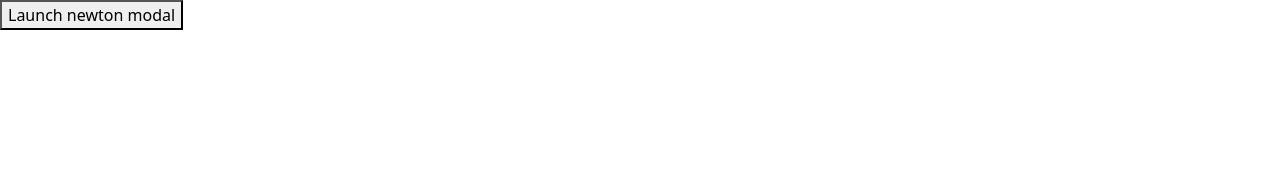
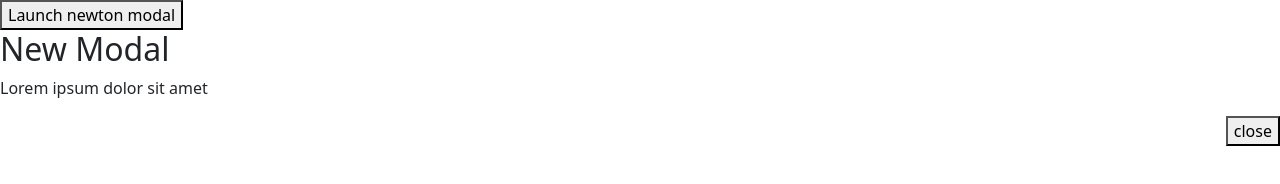
Before and after one commit to acciojob/bootstrap-modals-vaibha987, a website: page main.html in a window 1280 px wide. Drawn offline with nearby package versions, Linux system fonts and the light colour scheme.

Commit message:
created a submission

```diff
--- a/main.html
+++ b/main.html
@@ -11,7 +11,7 @@ integrity="sha384-aFq/bzH65dt+w6FI2ooMVUpc+21e0SRygnTpmBvdBgSdnuTN7QbdgL+OapgHtv
 <body>
     <button id="open-modal" data-bs-toggle="modal" data-bs-target="#newton-modal">Launch newton modal</button>
 
-    <div class="modal" id="newton-modal">
+    <div class="show" id="newton-modal">
 		<div class="modal-dialog">
         <div class="modal-content">
             <div class="modal-header">
```
